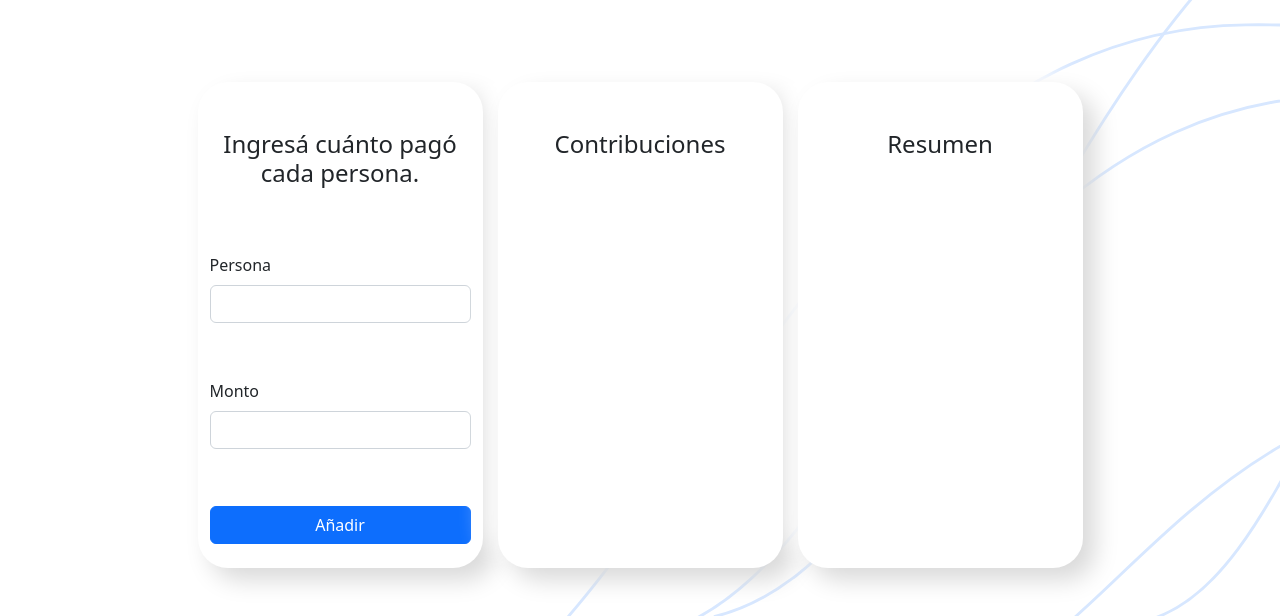
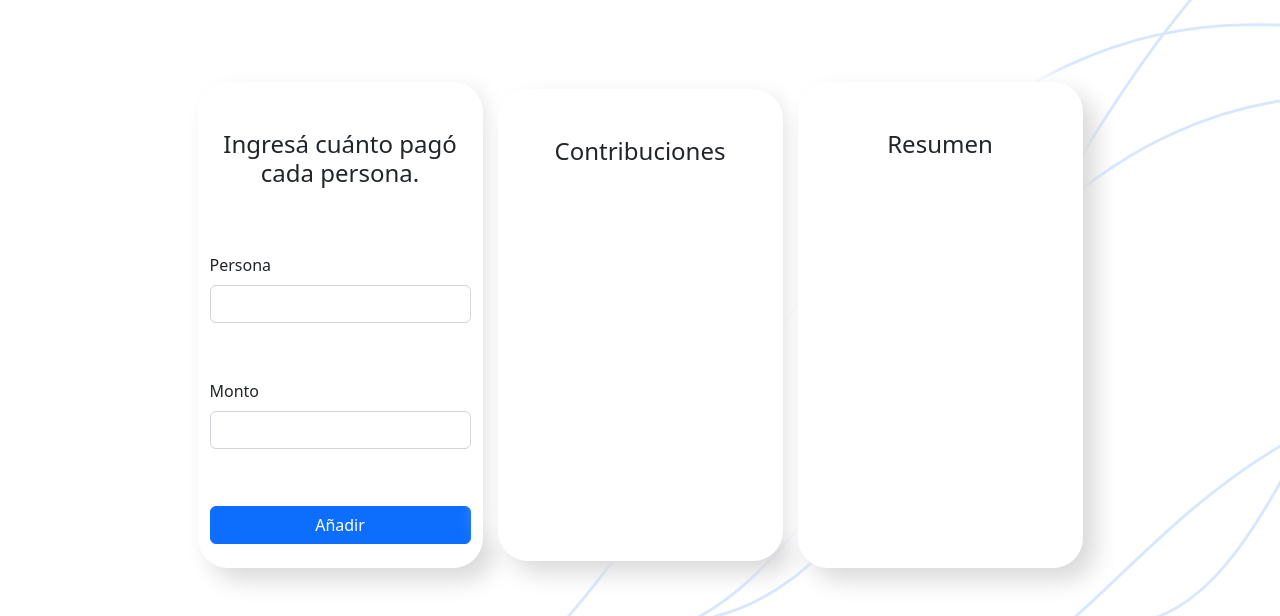
Before and after one commit to FerGuasta/itbank_sprint_2, a plain HTML site: page index.html in a window 1280 px wide. Shown: the part 184-800 px from the top of the page. Drawn offline with nearby package versions, Linux system fonts and the light colour scheme.

Commit message:
add margins

```diff
--- a/style.css
+++ b/style.css
@@ -16,5 +16,5 @@ body {
 }
 
 .div-medio {
-    margin: 0px 15px;
+    margin: 7px 15px;
 }
```
